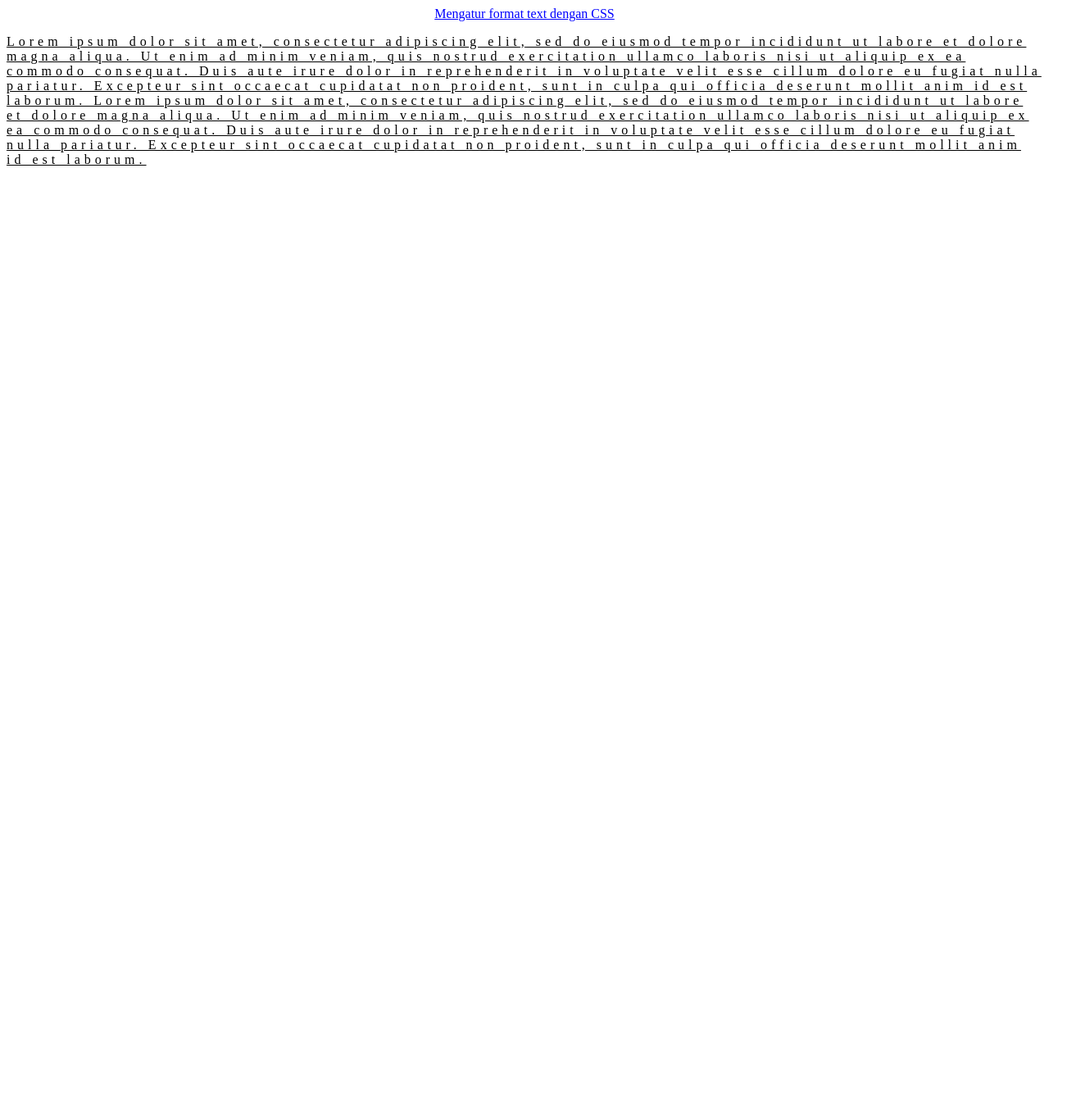
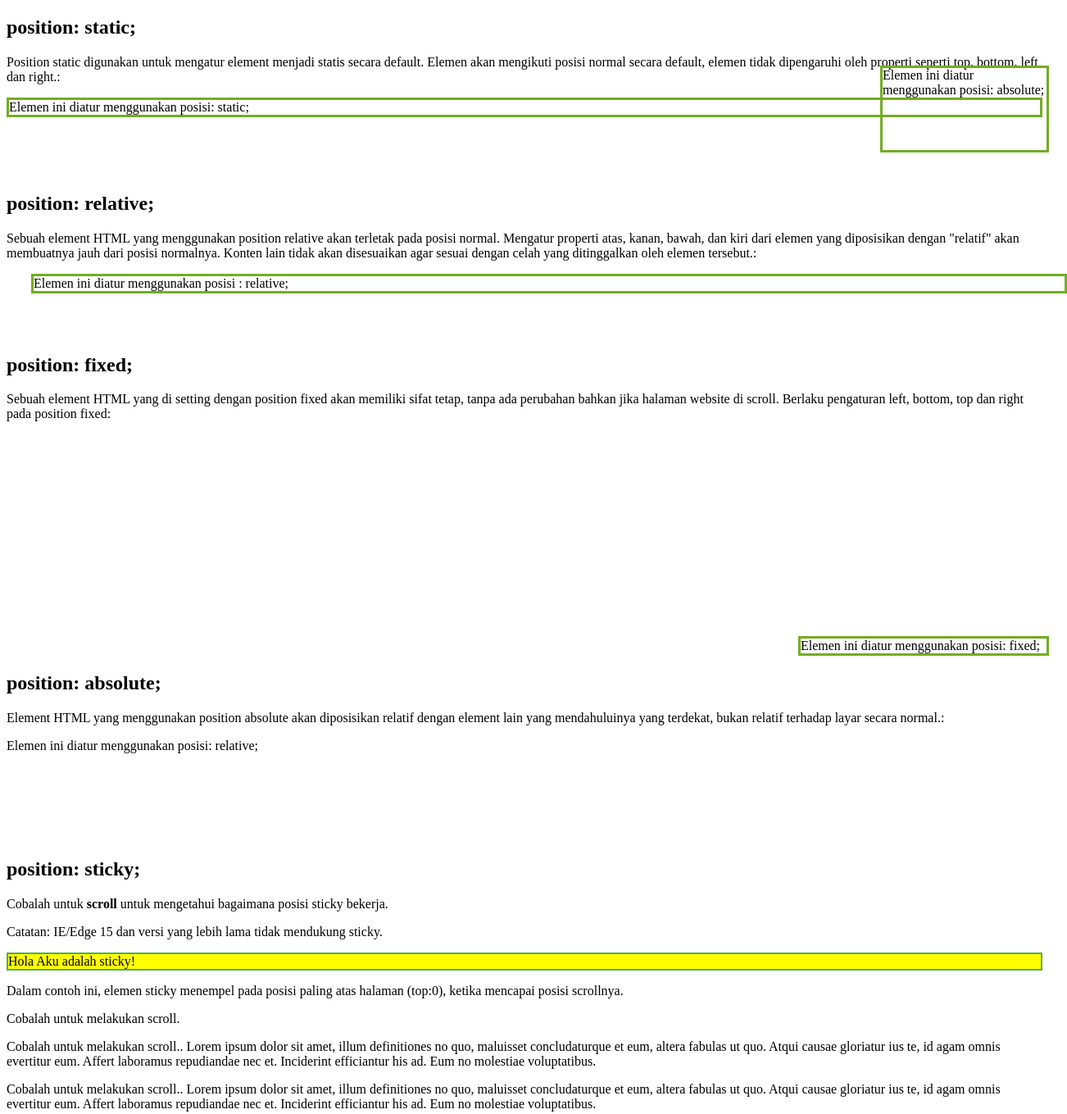
Before and after one commit to Khip01/College-Sem_3_Web-Khip01, a plain HTML site: page Jobsheet-02/dasarWeb/index.html in a window 1280 px wide. Shown: the top 1359 px of the page at 82% size, 1302 px wide, since content can reach past the window. Before the commit the page ends 800 px from the top, so only its background shows below. Drawn offline with Linux system fonts and the light colour scheme.

Commit message:
add(position): practicum pt.10
get to know CSS positions

```diff
--- a/Jobsheet-02/dasarWeb/index.html
+++ b/Jobsheet-02/dasarWeb/index.html
@@ -1,24 +1,88 @@
-<html>
+<!DOCTYPE html>
+<html lang="en">
   <head>
-    <title>format text CSS</title>
-    <link rel="stylesheet" type="text/css" href="styleText.css" />
+    <title>Position CSS</title>
+    <link rel="stylesheet" type="text/css" href="stylePosition.css" />
   </head>
   <body>
-    <p class="tulisan_warna">Mengatur format text dengan CSS</p>
-    <p class="par1">
-      Lorem ipsum dolor sit amet, consectetur adipiscing elit, sed do eiusmod
-      tempor incididunt ut labore et dolore magna aliqua. Ut enim ad minim
-      veniam, quis nostrud exercitation ullamco laboris nisi ut aliquip ex ea
-      commodo consequat. Duis aute irure dolor in reprehenderit in voluptate
-      velit esse cillum dolore eu fugiat nulla pariatur. Excepteur sint occaecat
-      cupidatat non proident, sunt in culpa qui officia deserunt mollit anim id
-      est laborum. Lorem ipsum dolor sit amet, consectetur adipiscing elit, sed
-      do eiusmod tempor incididunt ut labore et dolore magna aliqua. Ut enim ad
-      minim veniam, quis nostrud exercitation ullamco laboris nisi ut aliquip ex
-      ea commodo consequat. Duis aute irure dolor in reprehenderit in voluptate
-      velit esse cillum dolore eu fugiat nulla pariatur. Excepteur sint occaecat
-      cupidatat non proident, sunt in culpa qui officia deserunt mollit anim id
-      est laborum.
+    <h2>position: static;</h2>
+
+    <p>
+      Position static digunakan untuk mengatur element menjadi statis secara
+      default. Elemen akan mengikuti posisi normal secara default, elemen tidak
+      dipengaruhi oleh properti seperti top, bottom, left dan right.:
     </p>
+    <div class="static">Elemen ini diatur menggunakan posisi: static;</div>
+    <br /><br /><br /><br />
+    <h2>position: relative;</h2>
+
+    <p>
+      Sebuah element HTML yang menggunakan position relative akan terletak pada
+      posisi normal. Mengatur properti atas, kanan, bawah, dan kiri dari elemen
+      yang diposisikan dengan "relatif" akan membuatnya jauh dari posisi
+      normalnya. Konten lain tidak akan disesuaikan agar sesuai dengan celah
+      yang ditinggalkan oleh elemen tersebut.:
+    </p>
+    <div class="relative">Elemen ini diatur menggunakan posisi : relative;</div>
+    <br /><br /><br />
+    <h2>position: fixed;</h2>
+
+    <p>
+      Sebuah element HTML yang di setting dengan position fixed akan memiliki
+      sifat tetap, tanpa ada perubahan bahkan jika halaman website di scroll.
+      Berlaku pengaturan left, bottom, top dan right pada position fixed:
+    </p>
+    <div class="fixed">Elemen ini diatur menggunakan posisi: fixed;</div>
+    <br /><br /><br />
+    <br /><br /><br />
+    <br /><br /><br />
+    <br /><br /><br />
+    <br /><br /><br />
+
+    <h2>position: absolute;</h2>
+
+    <p>
+      Element HTML yang menggunakan position absolute akan diposisikan relatif
+      dengan element lain yang mendahuluinya yang terdekat, bukan relatif
+      terhadap layar secara normal.:
+    </p>
+    <div class="relative1">
+      Elemen ini diatur menggunakan posisi: relative;
+      <div class="absolute">
+        Elemen ini diatur menggunakan posisi: absolute;
+      </div>
+    </div>
+    <br /><br /><br />
+    <br /><br /><br />
+
+    <h2>position: sticky;</h2>
+    <p>
+      Cobalah untuk <b>scroll</b> untuk mengetahui bagaimana posisi sticky
+      bekerja.
+    </p>
+    <p>Catatan: IE/Edge 15 dan versi yang lebih lama tidak mendukung sticky.</p>
+
+    <div class="sticky">Hola Aku adalah sticky!</div>
+    <div style="padding-bottom: 2000px">
+      <p>
+        Dalam contoh ini, elemen sticky menempel pada posisi paling atas halaman
+        (top:0), ketika mencapai posisi scrollnya.
+      </p>
+      <p>Cobalah untuk melakukan scroll.</p>
+      <p>
+        Cobalah untuk melakukan scroll.. Lorem ipsum dolor sit amet, illum
+        definitiones no quo, maluisset concludaturque et eum, altera fabulas ut
+        quo. Atqui causae gloriatur ius te, id agam omnis evertitur eum. Affert
+        laboramus repudiandae nec et. Inciderint efficiantur his ad. Eum no
+        molestiae voluptatibus.
+      </p>
+      <p>
+        Cobalah untuk melakukan scroll.. Lorem ipsum dolor sit amet, illum
+        definitiones no quo, maluisset concludaturque et eum, altera fabulas ut
+        quo. Atqui causae gloriatur ius te, id agam omnis evertitur eum. Affert
+        laboramus repudiandae nec et. Inciderint efficiantur his ad. Eum no
+        molestiae voluptatibus.
+      </p>
+    </div>
   </body>
 </html>
--- /dev/null
+++ b/Jobsheet-02/dasarWeb/stylePosition.css
@@ -0,0 +1,37 @@
+div.static {
+    position: static;
+    border: 3px solid #73ad21;
+}
+div.relative {
+    position: relative;
+    left: 30px;
+    border: 3px solid #73ad21;
+}
+div.fixed {
+    position: fixed;
+    bottom: 0;
+    right: 0;
+    width: 300px;
+    border: 3px solid #73ad21;
+}
+div.relativel {
+    position: relative;
+    width: 400px;
+    height: 200px;
+    border: 3px solid #73ad21;
+}
+div.absolute {
+    position: absolute;
+    top: 80px;
+    right: 0;
+    width: 200px;
+    height: 100px;
+    border: 3px solid #73ad21;
+}
+div.sticky {
+    position: -webkit-sticky; /* Safari */
+    position: sticky;
+    top: 0;
+    background-color: yellow;
+    border: 2px solid #4caf50;
+}
```
Also changed, not shown: Jobsheet-02/dasarWeb/textCSS.html (added, +24 -0 lines).
